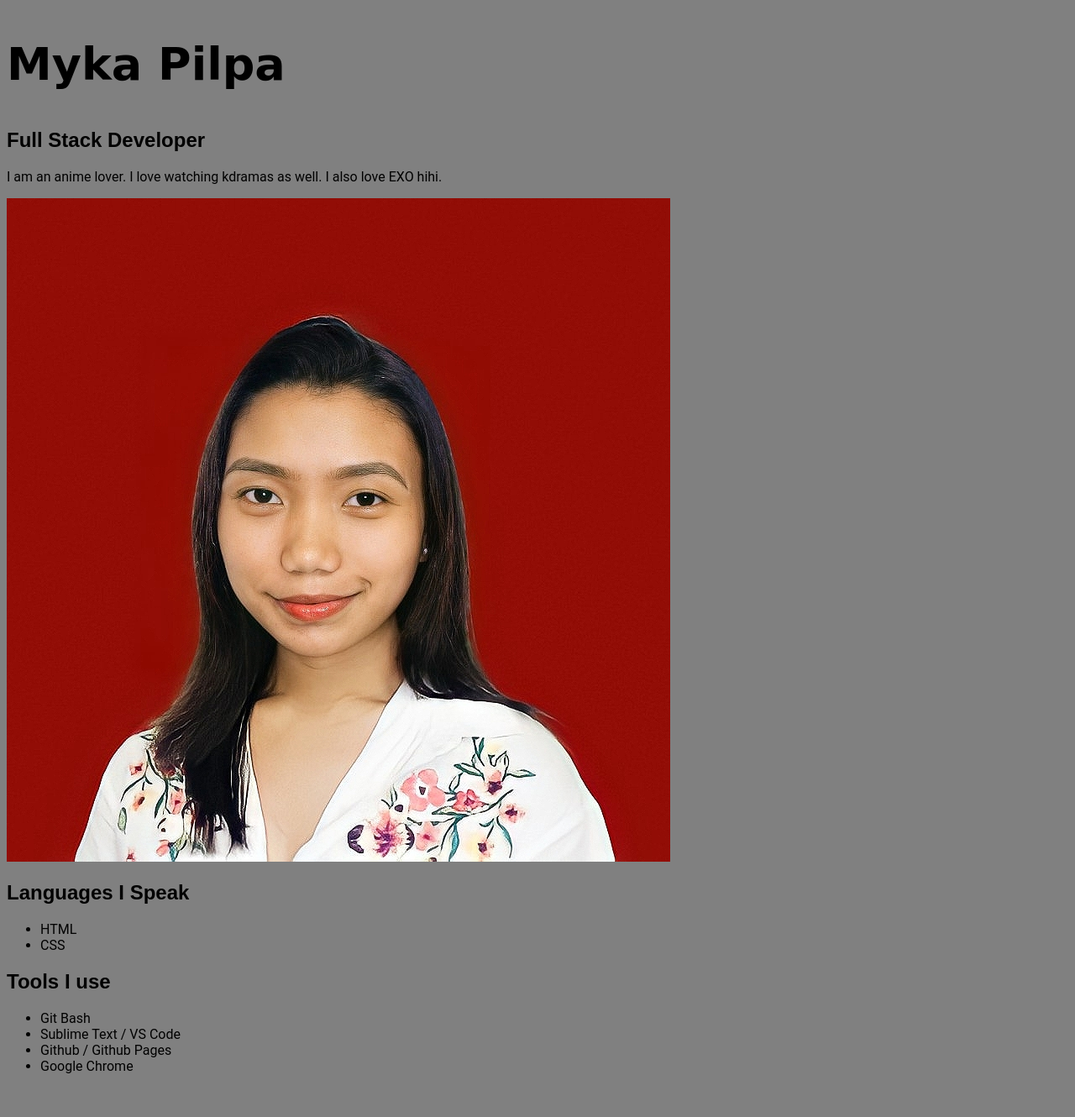
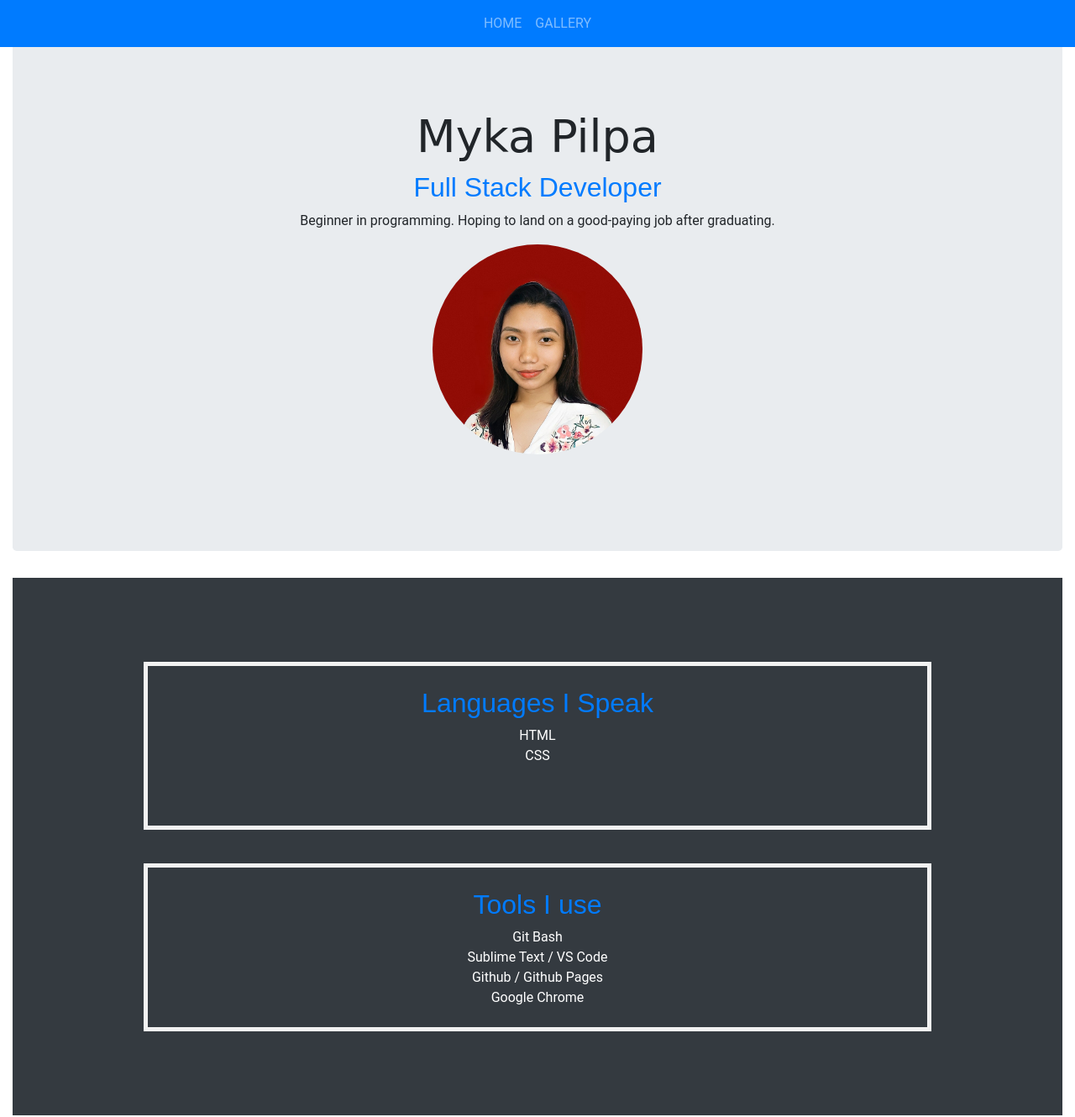
Before and after one commit to NasaagRA/portfolio, a plain HTML site: page index.html in a window 1280 px wide. Shown: the whole page at 84% size. Before the commit the page ends 1295 px from the top, so only its background shows below. Drawn offline with nearby package versions, Linux system fonts and the light colour scheme.

Commit message:
#6 - My Website

```diff
--- a/css/style.css
+++ b/css/style.css
@@ -5,7 +5,7 @@ target {
 
 body {
 
-	background-color: gray;
+	background-color: white;
 }
 
 @import url('https://fonts.googleapis.com/css2?family=Ephesis&family=Montserrat&family=Roboto:wght@400;500&display=swap');
@@ -18,9 +18,47 @@ body {
 
 h2 {
 	font-family: 'Montserrat', sans-serif;
+	color: #007bff;
 }
 
 h1{
 	font-family: 'Ephesis', cursive;
 	font-size: 54px;
 }
+
+img {
+	width: 250px;
+	border-radius: 50%;
+}
+
+ul {
+	list-style: none;
+	padding: 0;
+}
+
+#landing,
+#gallery {
+	height: 80vh;
+	display: flex;
+	flex-direction: column;
+	justify-content: center;
+	align-items: center;
+}
+
+.tools{
+	padding: 25px;
+	height: 200px;
+	border: 5px solid #f2f2f2;
+	margin: 20px;
+	width: 75%;
+	color: white;
+}
+
+.nav-link {
+	text-transform: uppercase;
+
+}
+
+html{
+	scroll-behavior: smooth;
+}
--- a/index.html
+++ b/index.html
@@ -4,43 +4,81 @@
 
 <head>
 
+	<meta charset="utf-8">
+
+	<meta name="viewport" content="width=device-width, initial-scale=1, shrink-to-fit=no">
+
 	<title>Myka Pilpa &middot; Web Developer Portfolio</title>
+
+	<link rel="stylesheet" href="https://cdn.jsdelivr.net/npm/bootstrap@4.6.0/dist/css/bootstrap.min.css" integrity="sha384-B0vP5xmATw1+K9KRQjQERJvTumQW0nPEzvF6L/Z6nronJ3oUOFUFpCjEUQouq2+l" crossorigin="anonymous">
+
 	<link rel="stylesheet" type="text/css" href="./css/style.css">
+
+
 
 </head>
 
 <body>
+	<nav class="navbar navbar-expand-lg navbar-dark bg-primary fixed-top">
 
-	<div class="container">
+  <button class="navbar-toggler" type="button" data-toggle="collapse" data-target="#navbarSupportedContent" aria-controls="navbarSupportedContent" aria-expanded="false" aria-label="Toggle navigation">
+    <span class="navbar-toggler-icon"></span>
+  </button>
 
-		<section id="landing">
+  <div class="collapse navbar-collapse" id="navbarSupportedContent">
+    <ul class="navbar-nav mx-auto">
+      <li class="nav-item">
+        <a class="nav-link" href="#landing">Home</a>
+      </li>
+      <li class="nav-item">
+        <a class="nav-link" href="#gallery">Gallery</a>
+      </li>
+
+  </div>
+</nav>
+
+	<div class="container-fluid">
+
+		<section id="landing" class="jumbotron text-center mt-3">
 
 			<h1>Myka Pilpa</h1>
 
 			<h2>Full Stack Developer</h2>
 
-			<p>I am an anime lover. I love watching kdramas as well. I also love EXO hihi.</p>
+			<p>Beginner in programming. Hoping to land on a good-paying job after graduating.</p>
 
 			<img src="./images/ME.jpg" alt="My profile image.">
 
 		</section>
 
-		<section id="gallery"></section>
+		<section id="gallery" class= "text-center bg-dark mb-5">
 
-		<div class="tools"></div>
-
+		<div class="tools">
 		<h2>Languages I Speak</h2>
 
 		<ul>
 			<li>HTML</li>
 			<li>CSS</li>
 		</ul>
-		<h2>Tools I use</h2>
+		</div>
+		<div class="tools">
+			<h2>Tools I use</h2>
 		<ul>
 			<li>Git Bash</li>
 			<li>Sublime Text / VS Code</li>
 			<li>Github / Github Pages</li>
 			<li>Google Chrome</li>
+		</ul>
+		</div>
+
+
+
 	</div>
+
+	<script src="https://code.jquery.com/jquery-3.5.1.slim.min.js" integrity="sha384-DfXdz2htPH0lsSSs5nCTpuj/zy4C+OGpamoFVy38MVBnE+IbbVYUew+OrCXaRkfj" crossorigin="anonymous"></script>
+
+	<script src="https://cdn.jsdelivr.net/npm/bootstrap@4.6.0/dist/js/bootstrap.bundle.min.js" integrity="sha384-Piv4xVNRyMGpqkS2by6br4gNJ7DXjqk09RmUpJ8jgGtD7zP9yug3goQfGII0yAns" crossorigin="anonymous"></script>
+
 </body>
+
 </html>
```
